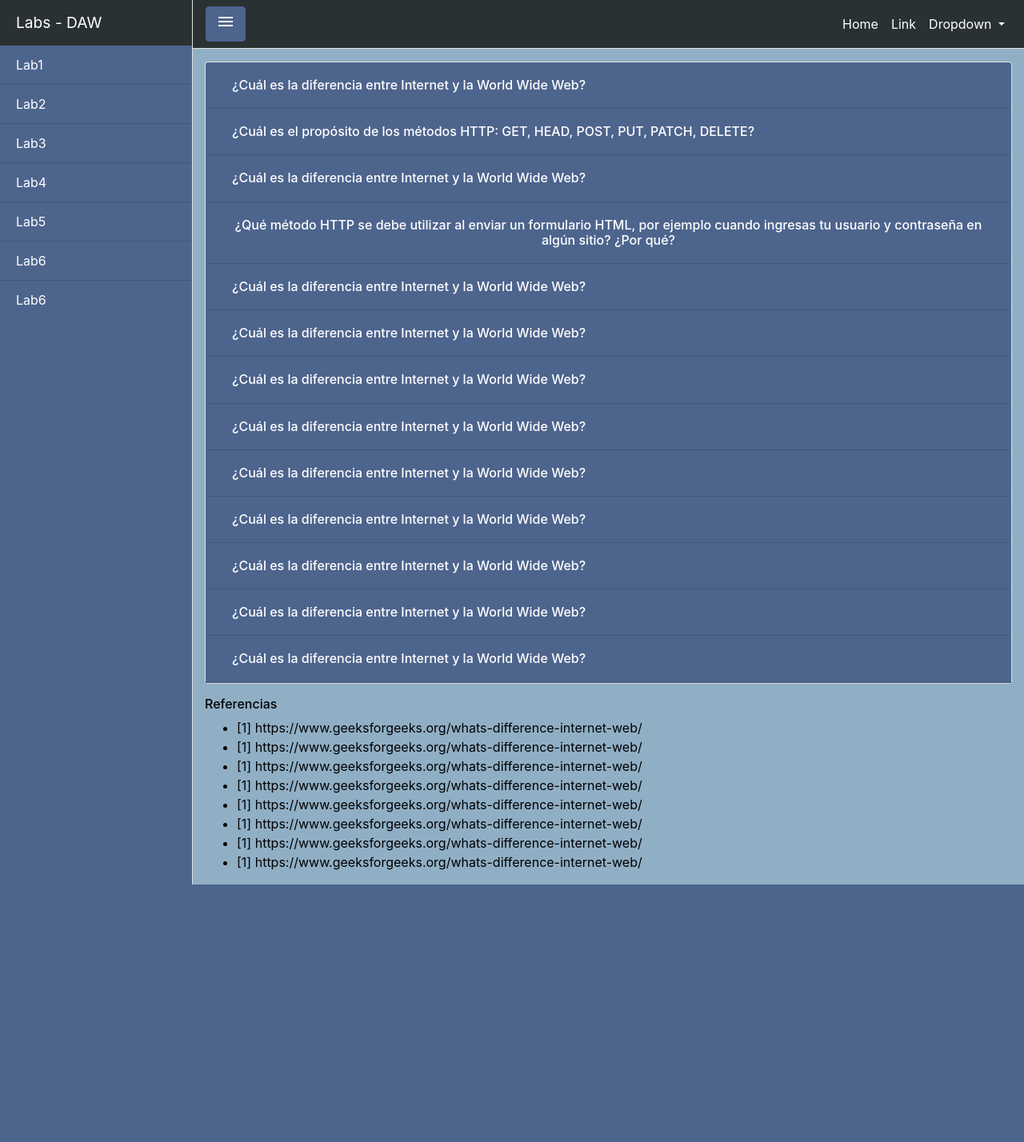
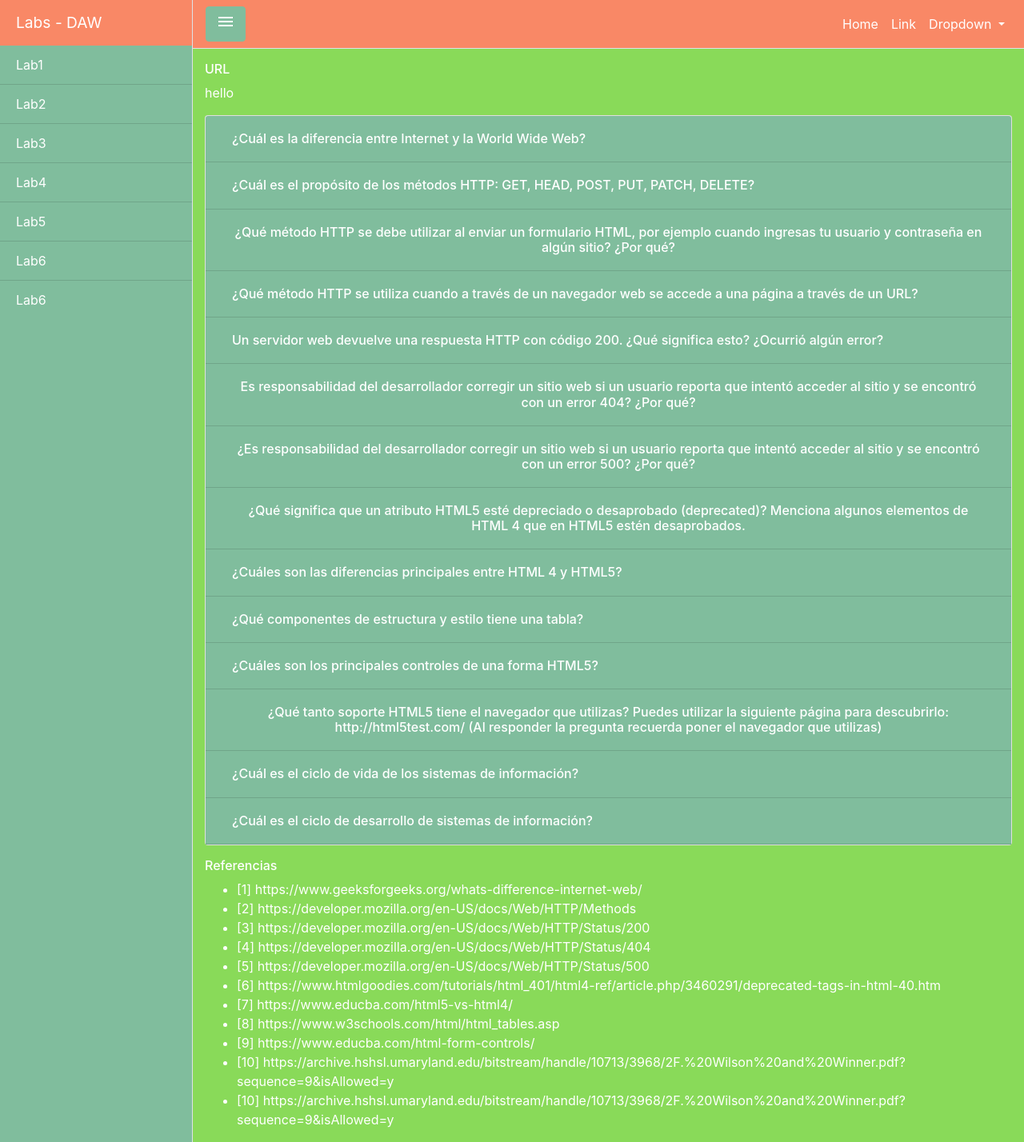
Before and after one commit to A01207490/Bloque-1, a PHP site: page /lab1.html in a window 1280 px wide. Shown: the whole page at 80% size. Before the commit the page ends 1106 px from the top, so only its background shows below. Run offline with PHP 8.4, Linux system fonts and the light colour scheme.

Commit message:
Lab1, preguntas respondidas

```diff
--- a/lab1.html
+++ b/lab1.html
@@ -65,6 +65,8 @@
 
       <div class="container-fluid bg-info text-light">
         <p></p>
+        <h6>URL</h6>
+        <p>hello</p>
 
         <div id="accordion">
           <div class="card">
@@ -78,7 +80,7 @@
             <!-- Card Content -->
             <div id="collapse01" class="collapse" aria-labelledby="heading01" data-parent="#accordion">
               <div class="card-body bg-info">
-                <p class="text-dark">El internet es una colección global de redes, mientras que la World Wide Web es una colección de información y datos que pueden ser accesados a través del internet.</p>
+                <p class="text-dark">El internet es una colección global de redes, mientras que la World Wide Web es una colección de información y datos que pueden ser accesados a través del internet. [1]</p>
               </div>
             </div>
 
@@ -112,6 +114,7 @@
                       DELETE: se usa para solicitarle al servidor que elimine un archivo en la ubicación especificada por el URL provisto.
                     </li>
                   </ul>
+                  <p class="text-dark">[2]</p>
                 </p>
               </div>
             </div>
@@ -119,13 +122,13 @@
             <!-- Card Header -->
             <div class="card-header bg-secondary text-light" id="heading01">
               <button class="btn btn-link" data-toggle="collapse" data-target="#collapse03" aria-expanded="true" aria-controls="collapse03">
-                <h6 class="mb-0 text-light">¿Cuál es la diferencia entre Internet y la World Wide Web?</h6>
+                <h6 class="mb-0 text-light">¿Qué método HTTP se debe utilizar al enviar un formulario HTML, por ejemplo cuando ingresas tu usuario y contraseña en algún sitio? ¿Por qué?</h6>
               </button>
             </div>
             <!-- Card Content -->
             <div id="collapse03" class="collapse" aria-labelledby="heading01" data-parent="#accordion">
               <div class="card-body bg-info">
-                <p class="text-dark">El internet es una colección global de redes, mientras que la World Wide Web es una colección de información y datos que pueden ser accesados a través del internet.</p>
+                <p class="text-dark">Debido a que se esta mandado un formulario, se tendría que utilizar el método POST. [2]</p>
               </div>
             </div>
 
@@ -133,13 +136,13 @@
             <!-- Card Header -->
             <div class="card-header bg-secondary text-light" id="heading01">
               <button class="btn btn-link" data-toggle="collapse" data-target="#collapse04" aria-expanded="true" aria-controls="collapse04">
-                <h6 class="mb-0 text-light">¿Qué método HTTP se debe utilizar al enviar un formulario HTML, por ejemplo cuando ingresas tu usuario y contraseña en algún sitio? ¿Por qué?</h6>
+                <h6 class="mb-0 text-light">¿Qué método HTTP se utiliza cuando a través de un navegador web se accede a una página a través de un URL? </h6>
               </button>
             </div>
             <!-- Card Content -->
             <div id="collapse04" class="collapse" aria-labelledby="heading01" data-parent="#accordion">
               <div class="card-body bg-info">
-                <p class="text-dark">El internet es una colección global de redes, mientras que la World Wide Web es una colección de información y datos que pueden ser accesados a través del internet.</p>
+                <p class="text-dark">Se utiliza el método GET, ya que se esta solicitando un recurso en específico. [2]</p>
               </div>
             </div>
 
@@ -147,13 +150,13 @@
             <!-- Card Header -->
             <div class="card-header bg-secondary text-light" id="heading01">
               <button class="btn btn-link" data-toggle="collapse" data-target="#collapse045" aria-expanded="true" aria-controls="collapse045">
-                <h6 class="mb-0 text-light">¿Cuál es la diferencia entre Internet y la World Wide Web?</h6>
+                <h6 class="mb-0 text-light">Un servidor web devuelve una respuesta HTTP con código 200. ¿Qué significa esto? ¿Ocurrió algún error? </h6>
               </button>
             </div>
             <!-- Card Content -->
             <div id="collapse045" class="collapse" aria-labelledby="heading01" data-parent="#accordion">
               <div class="card-body bg-info">
-                <p class="text-dark">El internet es una colección global de redes, mientras que la World Wide Web es una colección de información y datos que pueden ser accesados a través del internet.</p>
+                <p class="text-dark">En general independientemente del método usado, el código 200 indica que la solicitud se realizó de manera exitosa. [3]</p>
               </div>
             </div>
 
@@ -161,13 +164,13 @@
             <!-- Card Header -->
             <div class="card-header bg-secondary text-light" id="heading01">
               <button class="btn btn-link" data-toggle="collapse" data-target="#collapse05" aria-expanded="true" aria-controls="collapse05">
-                <h6 class="mb-0 text-light">¿Cuál es la diferencia entre Internet y la World Wide Web?</h6>
+                <h6 class="mb-0 text-light">Es responsabilidad del desarrollador corregir un sitio web si un usuario reporta que intentó acceder al sitio y se encontró con un error 404? ¿Por qué? </h6>
               </button>
             </div>
             <!-- Card Content -->
             <div id="collapse05" class="collapse" aria-labelledby="heading01" data-parent="#accordion">
               <div class="card-body bg-info">
-                <p class="text-dark">El internet es una colección global de redes, mientras que la World Wide Web es una colección de información y datos que pueden ser accesados a través del internet.</p>
+                <p class="text-dark">El código de error 404 indica que el servidor no puede encontrar el recurso solicitado, usualmente porque los vínculos están muertos o ya no apuntan a su recurso original debido a que este ha sido re-ubicado o no esta disponible de manera permanente. Por ello, cuando se dan incidencias de este código, usualmente es responsabilidad de los desarrolladores que no han actualizado de manera correcta sus recursos y correspondientes vínculos. [4]</p>
               </div>
             </div>
 
@@ -175,13 +178,13 @@
             <!-- Card Header -->
             <div class="card-header bg-secondary text-light" id="heading01">
               <button class="btn btn-link" data-toggle="collapse" data-target="#collapse06" aria-expanded="true" aria-controls="collapse06">
-                <h6 class="mb-0 text-light">¿Cuál es la diferencia entre Internet y la World Wide Web?</h6>
+                <h6 class="mb-0 text-light">¿Es responsabilidad del desarrollador corregir un sitio web si un usuario reporta que intentó acceder al sitio y se encontró con un error 500? ¿Por qué? </h6>
               </button>
             </div>
             <!-- Card Content -->
             <div id="collapse06" class="collapse" aria-labelledby="heading01" data-parent="#accordion">
               <div class="card-body bg-info">
-                <p class="text-dark">El internet es una colección global de redes, mientras que la World Wide Web es una colección de información y datos que pueden ser accesados a través del internet.</p>
+                <p class="text-dark">Este código de error indica que el servidor encontró una condición inesperada que le impidió completar la solicitud; es un error genérico que utiliza cuando no se puede proporcionar un mejor código de error 5xx que sea más específico. Por lo tanto, no se puede decir con certeza si es responsabilidad o no del desarrollador. [5]</p>
               </div>
             </div>
 
@@ -189,13 +192,13 @@
             <!-- Card Header -->
             <div class="card-header bg-secondary text-light" id="heading01">
               <button class="btn btn-link" data-toggle="collapse" data-target="#collapse07" aria-expanded="true" aria-controls="collapse07">
-                <h6 class="mb-0 text-light">¿Cuál es la diferencia entre Internet y la World Wide Web?</h6>
+                <h6 class="mb-0 text-light">¿Qué significa que un atributo HTML5 esté depreciado o desaprobado (deprecated)? Menciona algunos elementos de HTML 4 que en HTML5 estén desaprobados.</h6>
               </button>
             </div>
             <!-- Card Content -->
             <div id="collapse07" class="collapse" aria-labelledby="heading01" data-parent="#accordion">
               <div class="card-body bg-info">
-                <p class="text-dark">El internet es una colección global de redes, mientras que la World Wide Web es una colección de información y datos que pueden ser accesados a través del internet.</p>
+                <p class="text-dark">Que una tag o atributo este despreciado, quiere decir que se han remplazado por otras nuevas; es decir, se han vuelto obsoletos, por lo que se recomienda evitar su uso. Algunos ejemplos son: ISINDEX, APPLET, CENTER y FONT. [6]</p>
               </div>
             </div>
 
@@ -203,67 +206,103 @@
             <!-- Card Header -->
             <div class="card-header bg-secondary text-light" id="heading01">
               <button class="btn btn-link" data-toggle="collapse" data-target="#collapse08" aria-expanded="true" aria-controls="collapse08">
-                <h6 class="mb-0 text-light">¿Cuál es la diferencia entre Internet y la World Wide Web?</h6>
+                <h6 class="mb-0 text-light">¿Cuáles son las diferencias principales entre HTML 4 y HTML5? </h6>
               </button>
             </div>
             <!-- Card Content -->
             <div id="collapse08" class="collapse" aria-labelledby="heading01" data-parent="#accordion">
               <div class="card-body bg-info">
-                <p class="text-dark">El internet es una colección global de redes, mientras que la World Wide Web es una colección de información y datos que pueden ser accesados a través del internet.</p>
+                <p class="text-dark">HTML 5 es mucho más simple que su predecesor.  Debido a que HTML5 es más consistente, en mucho más fácil corregir errores. También cuenta con nuevas tags, y provee soporte para contenido multimedia. Sin embargo, debido a que HTML5 es la versión más reciente, HTML4 cuenta con mayor compatibilidad en diferentes navegadores. [7]</p>
               </div>
             </div>
 
             <!-- Card Header -->
             <div class="card-header bg-secondary text-light" id="heading01">
               <button class="btn btn-link" data-toggle="collapse" data-target="#collapse09" aria-expanded="true" aria-controls="collapse09">
-                <h6 class="mb-0 text-light">¿Cuál es la diferencia entre Internet y la World Wide Web?</h6>
+                <h6 class="mb-0 text-light">¿Qué componentes de estructura y estilo tiene una tabla? </h6>
               </button>
             </div>
             <!-- Card Content -->
             <div id="collapse09" class="collapse" aria-labelledby="heading01" data-parent="#accordion">
               <div class="card-body bg-info">
-                <p class="text-dark">El internet es una colección global de redes, mientras que la World Wide Web es una colección de información y datos que pueden ser accesados a través del internet.</p>
+                <p class="text-dark">La estructura de una tabla se define utilizando la tag “table”, que contiene celdas definidas por “td” organizadas por filas “tr”, no por columnas. Algunas propiedades de CSS que dan estilo a una tabla son: border, padding, text-align, colspan y rowspan. [8]</p>
               </div>
             </div>
 
             <!-- Card Header -->
             <div class="card-header bg-secondary text-light" id="heading01">
               <button class="btn btn-link" data-toggle="collapse" data-target="#collapse10" aria-expanded="true" aria-controls="collapse10">
-                <h6 class="mb-0 text-light">¿Cuál es la diferencia entre Internet y la World Wide Web?</h6>
+                <h6 class="mb-0 text-light">¿Cuáles son los principales controles de una forma HTML5? </h6>
               </button>
             </div>
             <!-- Card Content -->
             <div id="collapse10" class="collapse" aria-labelledby="heading01" data-parent="#accordion">
               <div class="card-body bg-info">
-                <p class="text-dark">El internet es una colección global de redes, mientras que la World Wide Web es una colección de información y datos que pueden ser accesados a través del internet.</p>
+                <p class="text-dark">Las formas de HTML5 permiten aceptar entrada del usuario de una manera específica. Algunas de las principales formas son: input text control, input type submit, input type radio, input type checkbox, etc. [9] </p>
               </div>
             </div>
 
             <!-- Card Header -->
             <div class="card-header bg-secondary text-light" id="heading01">
               <button class="btn btn-link" data-toggle="collapse" data-target="#collapse11" aria-expanded="true" aria-controls="collapse11">
-                <h6 class="mb-0 text-light">¿Cuál es la diferencia entre Internet y la World Wide Web?</h6>
+                <h6 class="mb-0 text-light">¿Qué tanto soporte HTML5 tiene el navegador que utilizas? Puedes utilizar la siguiente página para descubrirlo: http://html5test.com/ (Al responder la pregunta recuerda poner el navegador que utilizas)</h6>
               </button>
             </div>
             <!-- Card Content -->
             <div id="collapse11" class="collapse" aria-labelledby="heading01" data-parent="#accordion">
               <div class="card-body bg-info">
-                <p class="text-dark">El internet es una colección global de redes, mientras que la World Wide Web es una colección de información y datos que pueden ser accesados a través del internet.</p>
+                <p class="text-dark">El navegador firefox en un distro basado en Ubuntu, tiene un puntaje de 468/555.</p>
               </div>
             </div>
 
             <!-- Card Header -->
             <div class="card-header bg-secondary text-light" id="heading01">
               <button class="btn btn-link" data-toggle="collapse" data-target="#collapse12" aria-expanded="true" aria-controls="collapse12">
-                <h6 class="mb-0 text-light">¿Cuál es la diferencia entre Internet y la World Wide Web?</h6>
+                <h6 class="mb-0 text-light">¿Cuál es el ciclo de vida de los sistemas de información? </h6>
               </button>
             </div>
             <!-- Card Content -->
             <div id="collapse12" class="collapse" aria-labelledby="heading01" data-parent="#accordion">
               <div class="card-body bg-info">
-                <p class="text-dark">El internet es una colección global de redes, mientras que la World Wide Web es una colección de información y datos que pueden ser accesados a través del internet.</p>
+                <p class="text-dark">
+                  <ol class="text-dark">
+                    <li>Planeación</li>
+                    <li>Análisis</li>
+                    <li>Diseño</li>
+                    <li>Implementación</li>
+                    <li>Soporte</li>
+                  </ol>
+                  <p class="text-dark">[10]</p>
+                </p>
               </div>
             </div>
+
+            <!-- Card Header -->
+            <div class="card-header bg-secondary text-light" id="heading01">
+              <button class="btn btn-link" data-toggle="collapse" data-target="#collapse13" aria-expanded="true" aria-controls="collapse13">
+                <h6 class="mb-0 text-light">¿Cuál es el ciclo de desarrollo de sistemas de información?</h6>
+              </button>
+            </div>
+            <!-- Card Content -->
+            <div id="collapse13" class="collapse" aria-labelledby="heading01" data-parent="#accordion">
+              <div class="card-body bg-info">
+                <p class="text-dark">
+                  <ol class="text-dark">
+                    <li>Análisis preliminar </li>
+                    <li>Análisis del sistema </li>
+                    <li>Diseño del sistema</li>
+                    <li>Programación</li>
+                    <li>Pruebas</li>
+                    <li>Implementación</li>
+                    <li>Mantenimiento</li>
+                  </ol>
+                  <p class="text-dark">[11]</p>
+                </p>
+              </div>
+            </div>
+
+
+
 
 
           </div>
@@ -273,13 +312,18 @@
           <h6 class="text-dark">Referencias</h6>
           <ul class="text-dark">
             <li>[1] https://www.geeksforgeeks.org/whats-difference-internet-web/</li>
-            <li>[1] https://www.geeksforgeeks.org/whats-difference-internet-web/</li>
-            <li>[1] https://www.geeksforgeeks.org/whats-difference-internet-web/</li>
-            <li>[1] https://www.geeksforgeeks.org/whats-difference-internet-web/</li>
-            <li>[1] https://www.geeksforgeeks.org/whats-difference-internet-web/</li>
-            <li>[1] https://www.geeksforgeeks.org/whats-difference-internet-web/</li>
-            <li>[1] https://www.geeksforgeeks.org/whats-difference-internet-web/</li>
-            <li>[1] https://www.geeksforgeeks.org/whats-difference-internet-web/</li>
+            <li>[2] https://developer.mozilla.org/en-US/docs/Web/HTTP/Methods </li>
+            <li>[3] https://developer.mozilla.org/en-US/docs/Web/HTTP/Status/200</li>
+            <li>[4] https://developer.mozilla.org/en-US/docs/Web/HTTP/Status/404</li>
+            <li>[5] https://developer.mozilla.org/en-US/docs/Web/HTTP/Status/500</li>
+            <li>[6] https://www.htmlgoodies.com/tutorials/html_401/html4-ref/article.php/3460291/deprecated-tags-in-html-40.htm</li>
+            <li>[7] https://www.educba.com/html5-vs-html4/</li>
+            <li>[8] https://www.w3schools.com/html/html_tables.asp </li>
+            <li>[9] https://www.educba.com/html-form-controls/</li>
+            <li>[10] https://archive.hshsl.umaryland.edu/bitstream/handle/10713/3968/2F.%20Wilson%20and%20Winner.pdf?sequence=9&isAllowed=y</li>
+            <li>[10] https://archive.hshsl.umaryland.edu/bitstream/handle/10713/3968/2F.%20Wilson%20and%20Winner.pdf?sequence=9&isAllowed=y</li>
+
+
 
           </ul>
         </p>
--- a/main.scss
+++ b/main.scss
@@ -13,16 +13,19 @@ $Periwinkle:     #D0E1F9;
 $light:          #FFFFFF;
 $dark:           #000000;
 
+$spring_green:   #89DA59;
+$stem:           #80BD9D;
+$petal:          #F98866;
 i.icon-light {
   color:         $light;
 }
 
 $theme-colors: (
-  "primary":     $shadow,
-  "secondary":   $indigo_ink,
-  "info":        $mist,
+  "primary":     $petal,
+  "secondary":   $stem,
+  "info":        $spring_green,
   "light":       $light,
-  "dark":        $dark
+  "dark":        $light
 );
 
 body {
```
Also changed, not shown: main.css, 3 other files.
